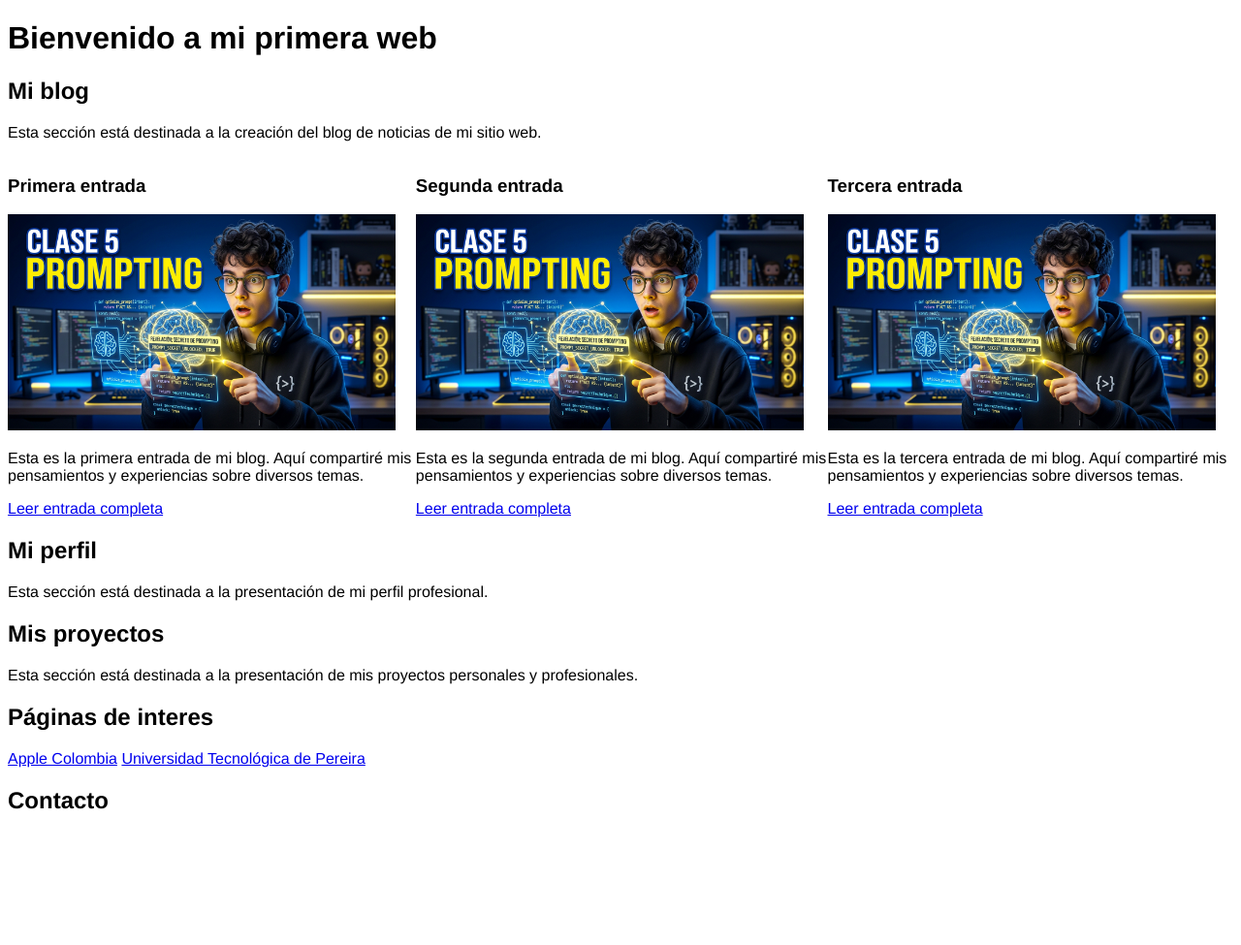
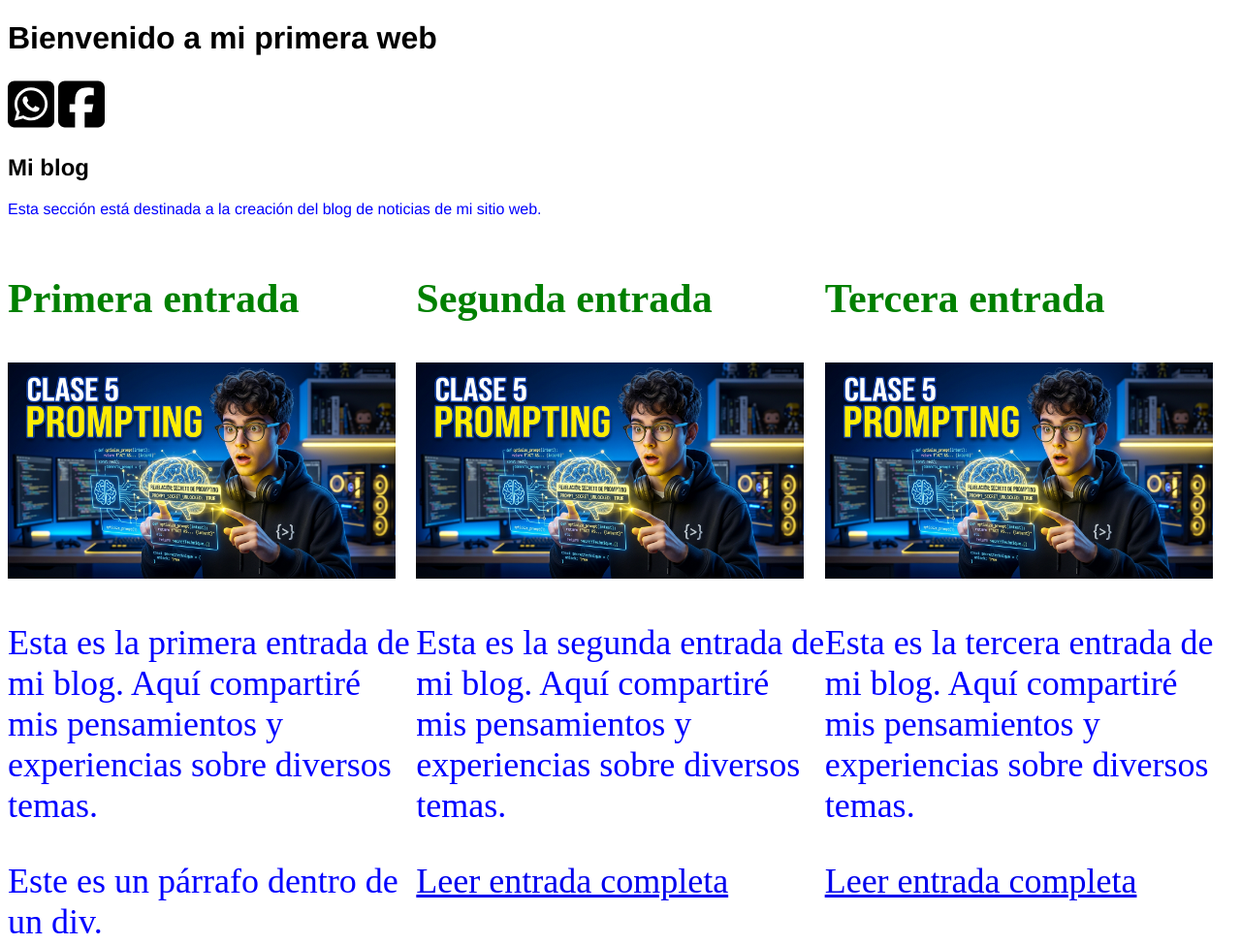
Before and after one commit to daduque/mi_web_2026_2, a plain HTML site: page index.html in a window 1280 px wide. Shown: the top 975 px of the page at 97% size. Before the commit the page ends 860 px from the top, so only its background shows below. Drawn offline with Linux system fonts and the light colour scheme.

Commit message:
CSS box model

```diff
--- a/assets/css/style.css
+++ b/assets/css/style.css
@@ -1,3 +1,30 @@
-* {
+:root {
     font-family: 'Helvetica Neue', sans-serif;
 }
+
+#main_text{
+    color:rgb(126, 112, 0)
+}
+
+article.noticia-blog p.noticia-blog__resumen.mi-entrada#main_text{
+    color: red;
+}
+
+article{
+    font-size: 36px;
+    color: red;
+    width: 100%;
+}
+
+article {
+    color: green;
+    font-family: 'Times New Roman', serif !important;
+}
+
+p{
+    color: blue !important;
+}
+
+.social-icons svg{
+    width: 48px;
+}
--- a/index.html
+++ b/index.html
@@ -19,6 +19,12 @@
         <article></article>
         <nav></nav>
         <aside></aside>
+<section class="social-icons">
+
+    <svg class="social-icons__whatsapp" xmlns="http://www.w3.org/2000/svg" viewBox="0 0 448 512"><!--!Font Awesome Free v7.3.1 by @fontawesome - https://fontawesome.com License - https://fontawesome.com/license/free Copyright 2026 Fonticons, Inc.--><path d="M92.1 254.6c0 24.9 7 49.2 20.2 70.1l3.1 5-13.3 48.6 49.9-13.1 4.8 2.9c20.2 12 43.4 18.4 67.1 18.4l.1 0c72.6 0 133.3-59.1 133.3-131.8 0-35.2-15.2-68.3-40.1-93.2-25-25-58-38.7-93.2-38.7-72.7 0-131.8 59.1-131.9 131.8zM274.8 330c-12.6 1.9-22.4 .9-47.5-9.9-36.8-15.9-61.8-51.5-66.9-58.7-.4-.6-.7-.9-.8-1.1-2-2.6-16.2-21.5-16.2-41 0-18.4 9-27.9 13.2-32.3 .3-.3 .5-.5 .7-.8 3.6-4 7.9-5 10.6-5 2.6 0 5.3 0 7.6 .1l.8 0c2.3 0 5.2 0 8.1 6.8 1.2 2.9 3 7.3 4.9 11.8 3.3 8 6.7 16.3 7.3 17.6 1 2 1.7 4.3 .3 6.9-3.4 6.8-6.9 10.4-9.3 13-3.1 3.2-4.5 4.7-2.3 8.6 15.3 26.3 30.6 35.4 53.9 47.1 4 2 6.3 1.7 8.6-1 2.3-2.6 9.9-11.6 12.5-15.5 2.6-4 5.3-3.3 8.9-2s23.1 10.9 27.1 12.9c.8 .4 1.5 .7 2.1 1 2.8 1.4 4.7 2.3 5.5 3.6 .9 1.9 .9 9.9-2.4 19.1-3.3 9.3-19.1 17.7-26.7 18.8zM448 96c0-35.3-28.7-64-64-64L64 32C28.7 32 0 60.7 0 96L0 416c0 35.3 28.7 64 64 64l320 0c35.3 0 64-28.7 64-64l0-320zM148.1 393.9L64 416 86.5 333.8c-13.9-24-21.2-51.3-21.2-79.3 .1-87.4 71.2-158.5 158.6-158.5 42.4 0 82.2 16.5 112.2 46.5 29.9 30 47.9 69.8 47.9 112.2 0 87.4-72.7 158.5-160.1 158.5-26.6 0-52.7-6.7-75.8-19.3z"/></svg>
+
+    <svg xmlns="http://www.w3.org/2000/svg" viewBox="0 0 448 512"><!--!Font Awesome Free v7.3.1 by @fontawesome - https://fontawesome.com License - https://fontawesome.com/license/free Copyright 2026 Fonticons, Inc.--><path d="M64 32C28.7 32 0 60.7 0 96L0 416c0 35.3 28.7 64 64 64l98.2 0 0-145.8-52.8 0 0-78.2 52.8 0 0-33.7c0-87.1 39.4-127.5 125-127.5 16.2 0 44.2 3.2 55.7 6.4l0 70.8c-6-.6-16.5-1-29.6-1-42 0-58.2 15.9-58.2 57.2l0 27.8 83.6 0-14.4 78.2-69.3 0 0 145.8 129 0c35.3 0 64-28.7 64-64l0-320c0-35.3-28.7-64-64-64L64 32z"/></svg>
+</section>
 
         <section >
             <h2> Mi blog </h2>
@@ -26,10 +32,17 @@
 
             <div style="display: flex; flex-wrap: no-wrap;">
 
-                <article>
+                <article class="noticia-blog">
                     <h3>Primera entrada</h3>
+
                     <img width="400" src="./assets/img/clase-5-prompting.jpeg" alt="Imagen de ejemplo">
-                    <p>Esta es la primera entrada de mi blog. Aquí compartiré mis pensamientos y experiencias sobre diversos temas.</p>
+
+                    <p id="main_text" class="noticia-blog__resumen" style="color:cadetblue">Esta es la primera entrada de mi blog. Aquí compartiré mis pensamientos y experiencias sobre diversos temas.</p>
+
+                    <div class="mi-contenedor">
+                        <p class="mi-contenedor__texto">Este es un párrafo dentro de un div.</p>
+                    </div>
+
                     <a href="http://" target="_blank" rel="noopener noreferrer">Leer entrada completa</a>
                 </article>
                 <article>
```
Also changed, not shown: segunda.html (added), 3 other files.
